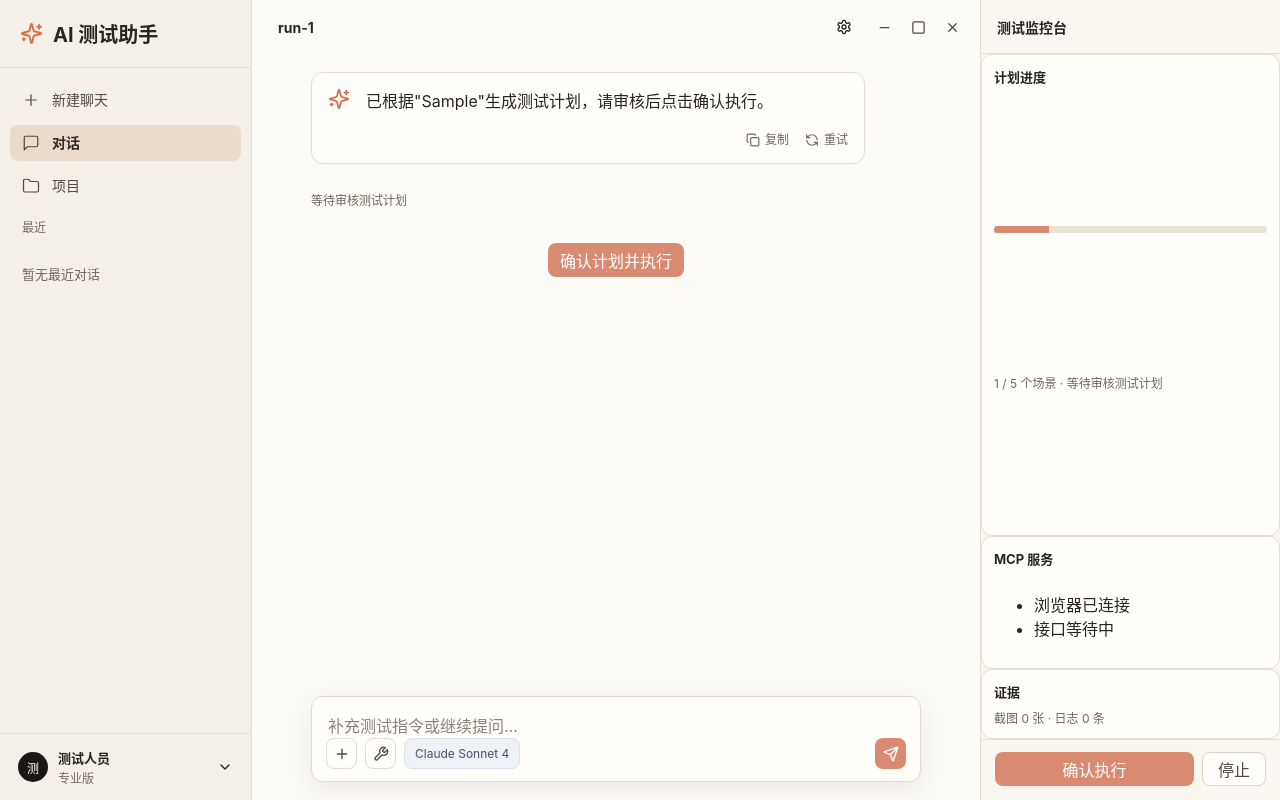
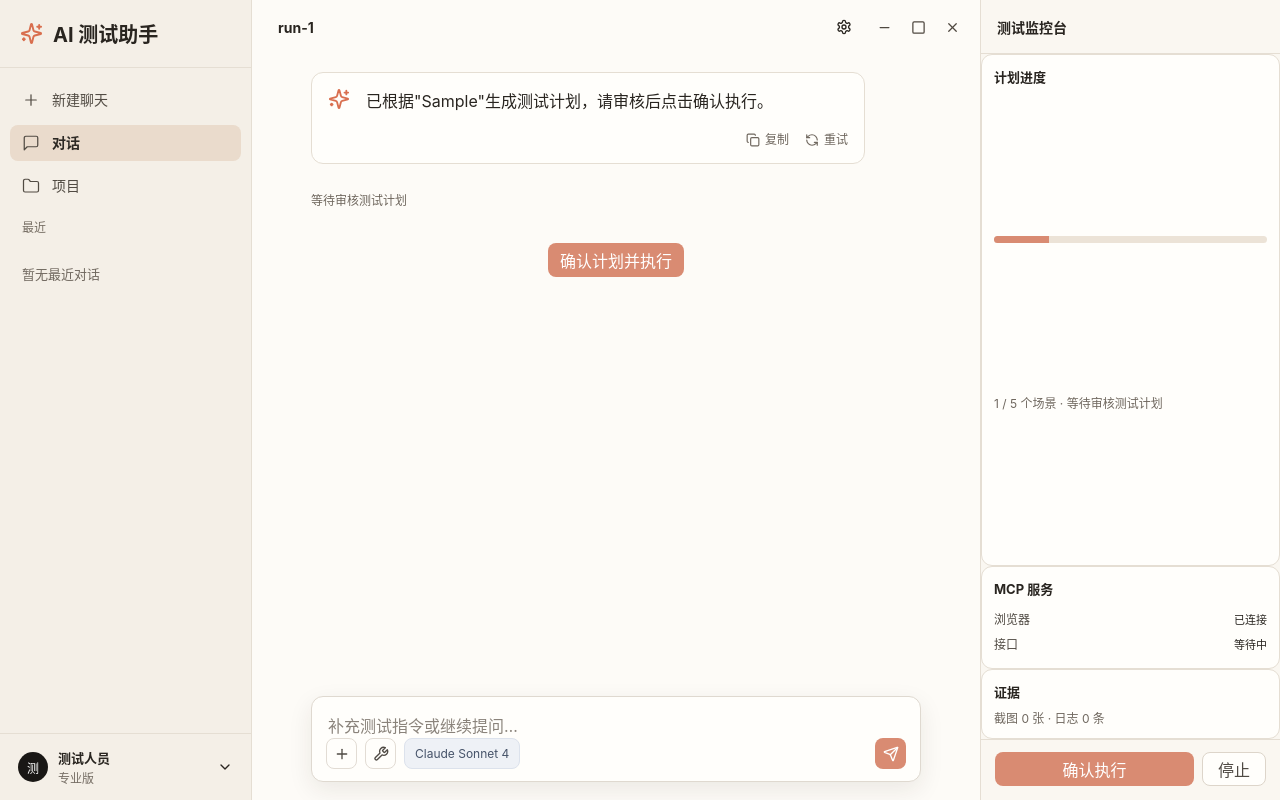
Before and after one commit to simpleeeeee/test-ai-agent, a React (Vite) app: page / in a window 1280 px wide. Both pictures are taken after typing "Sample" into the empty fields and a click on the button 1070 px from the left and 753 px from the top of the page. Built offline with nearby package versions, Linux system fonts and the light colour scheme.

Commit message:
fix: 修复代码审查发现的所有剩余问题

```diff
--- a/src/app/App.tsx
+++ b/src/app/App.tsx
@@ -92,7 +92,7 @@ export function App() {
         onDeny={bridge.denyTool}
         onAnswer={bridge.answerQuestion}
         onCopyMessage={(content) => { navigator.clipboard?.writeText(content); }}
-        onRetryMessage={(messageId) => { bridge.sendMessage(activeRunId, messageId); }}
+        onRetryMessage={(content) => { bridge.sendMessage(activeRunId, content); }}
         onApprovePlan={handleApprovePlan}
         onComposerChange={setComposerValue}
         onComposerSubmit={handleComposerSubmit}
--- a/src/app/components/ConversationPane.tsx
+++ b/src/app/components/ConversationPane.tsx
@@ -15,7 +15,7 @@ type Props = {
   onDeny: (runId: string, requestId: string, message: string) => void;
   onAnswer: (runId: string, requestId: string, answers: Record<string, unknown>) => void;
   onCopyMessage: (content: string) => void;
-  onRetryMessage: (messageId: string) => void;
+  onRetryMessage: (content: string) => void;
   onApprovePlan: () => void;
   onComposerChange: (value: string) => void;
   onComposerSubmit: (value: string) => void;
--- a/src/app/components/MessageStream.tsx
+++ b/src/app/components/MessageStream.tsx
@@ -9,7 +9,7 @@ type Props = {
   onDeny: (runId: string, requestId: string, message: string) => void;
   onAnswer: (runId: string, requestId: string, answers: Record<string, unknown>) => void;
   onCopyMessage: (content: string) => void;
-  onRetryMessage: (messageId: string) => void;
+  onRetryMessage: (content: string) => void;
 };
 
 export function MessageStream({ state, onApprove, onDeny, onAnswer, onCopyMessage, onRetryMessage }: Props) {
@@ -24,7 +24,7 @@ export function MessageStream({ state, onApprove, onDeny, onAnswer, onCopyMessag
                 <p>{message.content}</p>
                 <div className="assistant-actions">
                   <button aria-label="复制回复" type="button" onClick={() => onCopyMessage(message.content)}><Copy aria-hidden="true" size={14} />复制</button>
-                  <button aria-label="重试回复" type="button" onClick={() => onRetryMessage(message.id)}><RefreshCcw aria-hidden="true" size={14} />重试</button>
+                  <button aria-label="重试回复" type="button" onClick={() => onRetryMessage(message.content)}><RefreshCcw aria-hidden="true" size={14} />重试</button>
                 </div>
               </div>
             </>
--- a/src/app/sdkEventStore.ts
+++ b/src/app/sdkEventStore.ts
@@ -10,7 +10,6 @@ function runIdFrom(payload: Record<string, unknown>) {
 
 export function createInitialSdkUiState(): SdkUiState {
   return {
-    workspaceModes: {},
     messages: [],
     approvals: [],
     questions: [],
@@ -90,6 +89,17 @@ export function reduceSdkUiEvent(state: SdkUiState, event: SdkUiEvent): SdkUiSta
     };
   }
 
+  if (event.channel === "evidence:created") {
+    const evidence = state.evidence ?? [];
+    return {
+      ...state,
+      activeRunId,
+      evidence: evidence.length >= 200
+        ? [...evidence.slice(-199), payload]
+        : [...evidence, payload],
+    };
+  }
+
   if (event.channel === "sdk:task-progress") {
     return {
       ...state,
--- a/src/app/sdkUiTypes.ts
+++ b/src/app/sdkUiTypes.ts
@@ -39,7 +39,6 @@ export type SdkTaskProgress = {
 
 export type SdkUiState = {
   activeRunId?: string;
-  workspaceModes?: Record<string, unknown>;
   messages: SdkMessage[];
   approvals: ApprovalRequest[];
   questions: QuestionRequest[];
--- a/src/ui/styles.css
+++ b/src/ui/styles.css
@@ -670,6 +670,57 @@ input:focus-visible {
   justify-content: space-between;
 }
 
+.mcp-server-list {
+  list-style: none;
+  margin: 0;
+  padding: 0;
+}
+
+.mcp-server-row {
+  align-items: center;
+  display: flex;
+  justify-content: space-between;
+  padding: 4px 0;
+}
+
+.mcp-server-name {
+  color: #4f4942;
+  font-size: 12px;
+}
+
+.mcp-server-status {
+  font-size: 11px;
+}
+
+.bug-draft-title {
+  color: #4f4942;
+  font-size: 12px;
+  font-weight: 650;
+  margin: 0;
+}
+
+.bug-draft-severity {
+  color: var(--orange);
+  font-size: 11px;
+}
+
+.deny-reason {
+  align-items: center;
+  display: flex;
+  gap: 8px;
+  font-size: 12px;
+  color: var(--muted);
+}
+
+.deny-reason input {
+  background: var(--card);
+  border: 1px solid var(--line);
+  border-radius: 6px;
+  flex: 1;
+  font-size: 12px;
+  padding: 3px 6px;
+}
+
 .progress {
   background: #ece3d7;
   border-radius: 99px;
```
Also changed, not shown: 1 other file (tests, documents, lock files or other folders).
